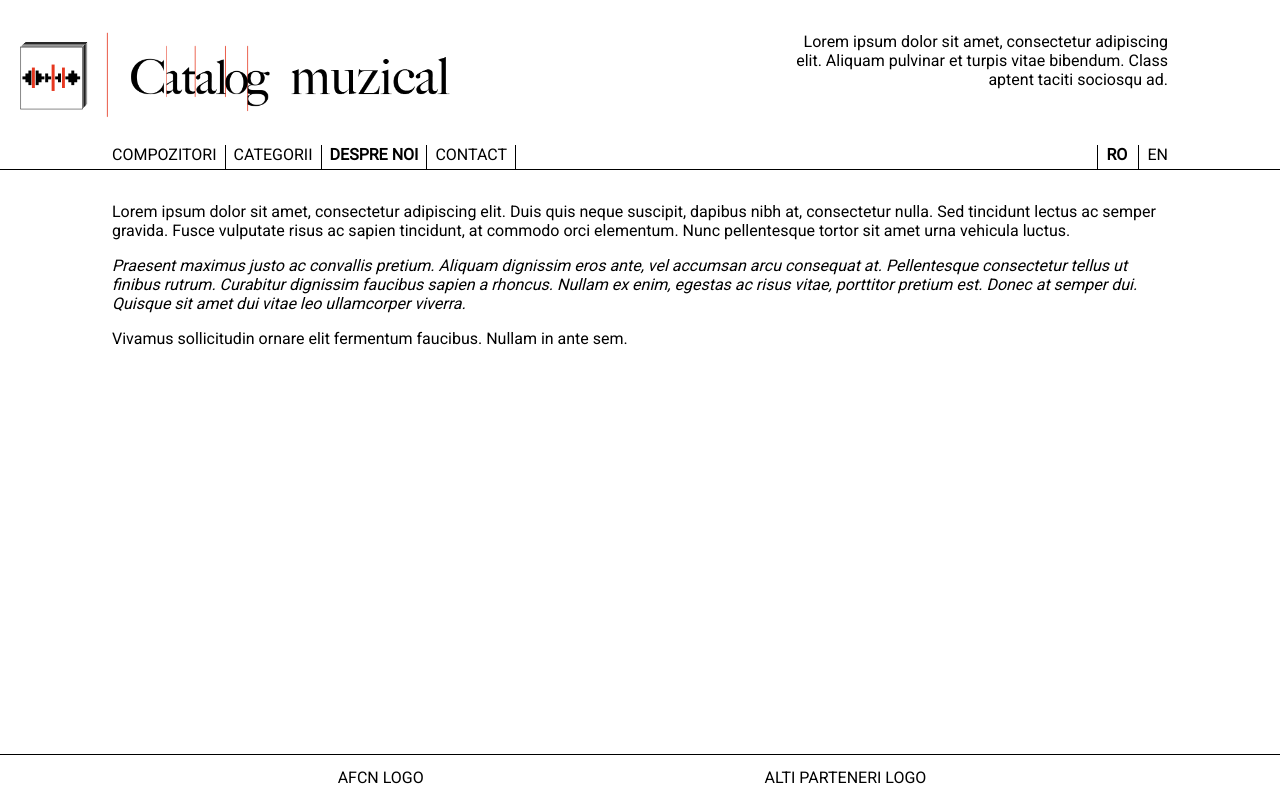
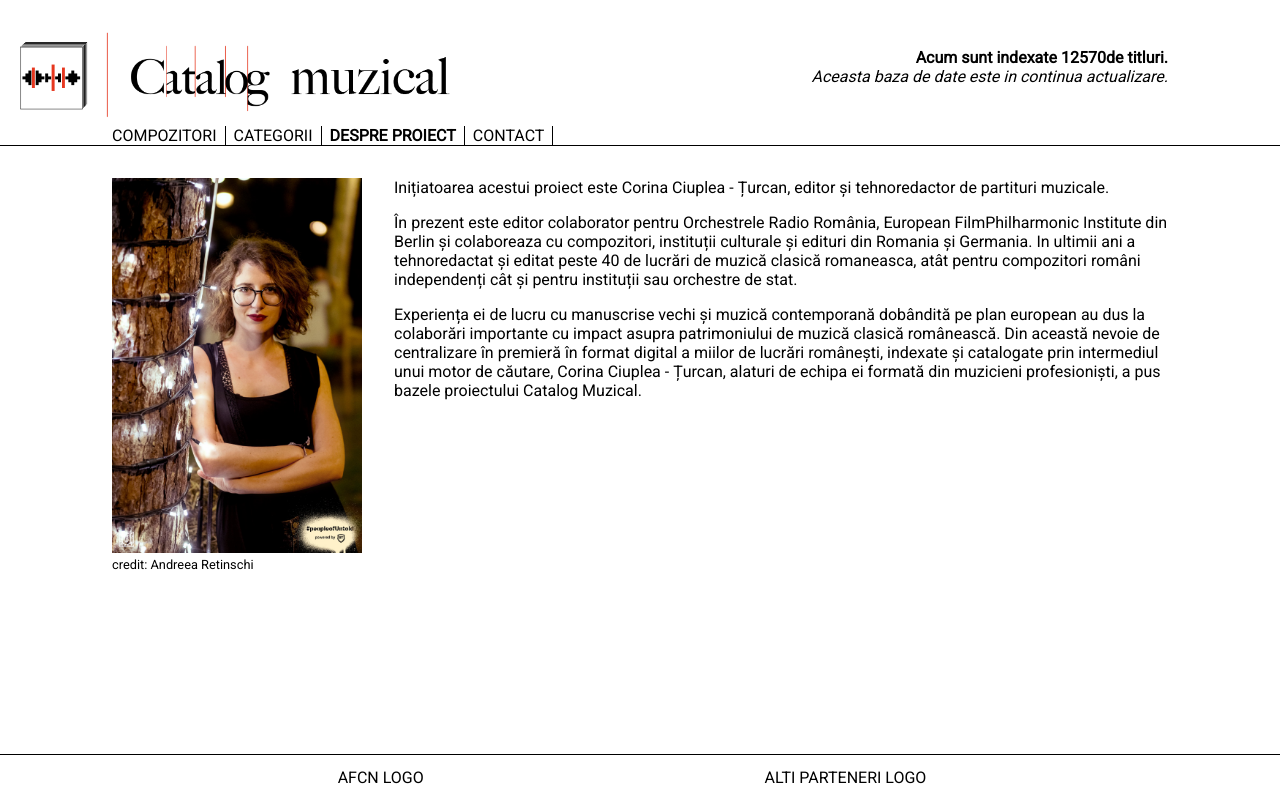
Before and after one commit to ceky/compozitori, a React (Vite) app: page /about-us in a window 1280 px wide. Built offline with nearby package versions, Linux system fonts and the light colour scheme; a web font is replaced by a local one.

Commit message:
Remove language container, bio and photo for compozitor

```diff
--- a/src/components/header/Header.css
+++ b/src/components/header/Header.css
@@ -24,6 +24,17 @@ header .logo {
 .header-description {
   width: 390px;
   text-align: right;
+  margin-top: 2em;
+}
+
+.header-description .bold-desc {
+  font-weight: bold;
+  margin: 0;
+}
+
+.header-description .italic-desc {
+  font-style: italic;
+  margin: 0;
 }
 
 menu {
--- a/src/components/header/Header.jsx
+++ b/src/components/header/Header.jsx
@@ -51,11 +51,12 @@ function Header({ selectedLanguage }) {
               />
             )}
 
-            <p className="header-description">
-              Lorem ipsum dolor sit amet, consectetur adipiscing elit. Aliquam
-              pulvinar et turpis vitae bibendum. Class aptent taciti sociosqu
-              ad.
-            </p>
+            <div className="header-description">
+              <p className="bold-desc">Acum sunt indexate 12570de titluri.</p>
+              <p className="italic-desc">
+                Aceasta baza de date este in continua actualizare.
+              </p>
+            </div>
           </div>
         )}
         <menu>
@@ -83,20 +84,12 @@ function Header({ selectedLanguage }) {
             <li
               className={location.pathname === '/about-us' ? 'activeRoute' : ''}
             >
-              <a href="/about-us">DESPRE NOI</a>
+              <a href="/about-us">DESPRE PROIECT</a>
             </li>
             <li
               className={location.pathname === '/contact' ? 'activeRoute' : ''}
             >
               <a href="/contact">CONTACT</a>
-            </li>
-          </ul>
-          <ul className="languages-container">
-            <li className={selectedLanguage === 'ro' ? 'activeRoute' : ''}>
-              <a href="#">RO</a>
-            </li>
-            <li className={selectedLanguage === 'en' ? 'activeRoute' : ''}>
-              <a href="#">EN</a>
             </li>
           </ul>
         </menu>
--- a/src/pages/AboutUs/AboutUs.css
+++ b/src/pages/AboutUs/AboutUs.css
@@ -1,3 +1,18 @@
 .about-us-container {
   margin: 2em 7em;
 }
+
+.image-container {
+  float: left;
+  margin-bottom: 2em;
+}
+
+.image-container img {
+  max-width: 250px;
+  margin-right: 2em;
+}
+
+.image-container p {
+  font-size: 0.8em;
+  margin: 0;
+}
--- a/src/pages/AboutUs/AboutUs.jsx
+++ b/src/pages/AboutUs/AboutUs.jsx
@@ -3,25 +3,40 @@ import React from 'react';
 import './AboutUs.css';
 
 function AboutUs() {
+  const images = import.meta.globEager('/src/assets/Corina.jpg');
+
   return (
     <div className="about-us-container">
+      <div className="image-container">
+        <img
+          className="avatar"
+          src={images['/src/assets/Corina.jpg'].default}
+        />
+        <p>credit: Andreea Retinschi</p>
+      </div>
+
       <p>
-        Lorem ipsum dolor sit amet, consectetur adipiscing elit. Duis quis neque
-        suscipit, dapibus nibh at, consectetur nulla. Sed tincidunt lectus ac
-        semper gravida. Fusce vulputate risus ac sapien tincidunt, at commodo
-        orci elementum. Nunc pellentesque tortor sit amet urna vehicula luctus.{' '}
+        Inițiatoarea acestui proiect este Corina Ciuplea - Țurcan, editor și
+        tehnoredactor de partituri muzicale.{' '}
       </p>
 
-      <i>
-        Praesent maximus justo ac convallis pretium. Aliquam dignissim eros
-        ante, vel accumsan arcu consequat at. Pellentesque consectetur tellus ut
-        finibus rutrum. Curabitur dignissim faucibus sapien a rhoncus. Nullam ex
-        enim, egestas ac risus vitae, porttitor pretium est. Donec at semper
-        dui. Quisque sit amet dui vitae leo ullamcorper viverra.{' '}
-      </i>
+      <p>
+        În prezent este editor colaborator pentru Orchestrele Radio România,
+        European FilmPhilharmonic Institute din Berlin și colaboreaza cu
+        compozitori, instituții culturale și edituri din Romania și Germania. In
+        ultimii ani a tehnoredactat și editat peste 40 de lucrări de muzică
+        clasică romaneasca, atât pentru compozitori români independenți cât și
+        pentru instituții sau orchestre de stat.{' '}
+      </p>
 
       <p>
-        Vivamus sollicitudin ornare elit fermentum faucibus. Nullam in ante sem.
+        Experiența ei de lucru cu manuscrise vechi și muzică contemporană
+        dobândită pe plan european au dus la colaborări importante cu impact
+        asupra patrimoniului de muzică clasică românească. Din această nevoie de
+        centralizare în premieră în format digital a miilor de lucrări
+        românești, indexate și catalogate prin intermediul unui motor de
+        căutare, Corina Ciuplea - Țurcan, alaturi de echipa ei formată din
+        muzicieni profesioniști, a pus bazele proiectului Catalog Muzical.{' '}
       </p>
     </div>
   );
--- a/src/pages/CompozitoriDetailed/CompozitoriDetailed.jsx
+++ b/src/pages/CompozitoriDetailed/CompozitoriDetailed.jsx
@@ -4,8 +4,6 @@ import TableCompozitor from '../../components/tables/TableCompozitor/TableCompoz
 import './CompozitoriDetailed.css';
 
 function CompozitoriDetailed({ opereCompozitor }) {
-  const images = import.meta.globEager('/src/assets/compozitori/*.jpg');
-
   const opere = [];
   for (const [key, value] of Object.entries(opereCompozitor)) {
     opere.push(JSON.parse(value));
@@ -21,8 +19,6 @@ function CompozitoriDetailed({ opereCompozitor }) {
     <div className="compozitor-details">
       <div className="compozitor-details-container">
         <h1 className="name">{compozitor.numeCompozitor}</h1>
-        <img className="avatar" src={images[compozitor.photo].default} />
-        <p className="description">{compozitor.bioRo}</p>
       </div>
       <div className="table-container">
         <TableCompozitor opere={opere} />
--- a/src/pages/Contact/Contact.css
+++ b/src/pages/Contact/Contact.css
@@ -1,3 +1,7 @@
 .contact-container {
   margin: 2em 7em;
 }
+
+.contact-container a {
+  color: rgb(4, 4, 173);
+}
--- a/src/pages/Contact/Contact.jsx
+++ b/src/pages/Contact/Contact.jsx
@@ -5,24 +5,12 @@ import './Contact.css';
 function Contact() {
   return (
     <div className="contact-container">
-      <p>
-        Lorem ipsum dolor sit amet, consectetur adipiscing elit. Duis quis neque
-        suscipit, dapibus nibh at, consectetur nulla. Sed tincidunt lectus ac
-        semper gravida. Fusce vulputate risus ac sapien tincidunt, at commodo
-        orci elementum. Nunc pellentesque tortor sit amet urna vehicula luctus.{' '}
+      <p className="italic">
+        Compozitorii romani care doresc sa fie indexati in acest catalog sunt
+        bineveniti sa ne contacteze pentru a ne oferi detaliile lucrarilor lor.
       </p>
 
-      <p>
-        Praesent maximus justo ac convallis pretium. Aliquam dignissim eros
-        ante, vel accumsan arcu consequat at. Pellentesque consectetur tellus ut
-        finibus rutrum. Curabitur dignissim faucibus sapien a rhoncus. Nullam ex
-        enim, egestas ac risus vitae, porttitor pretium est. Donec at semper
-        dui. Quisque sit amet dui vitae leo ullamcorper viverra.{' '}
-      </p>
-
-      <b>
-        Vivamus sollicitudin ornare elit fermentum faucibus. Nullam in ante sem.
-      </b>
+      <a href="mailto:office@catalogmuzical.ro">office@catalogmuzical.ro</a>
     </div>
   );
 }
--- a/src/pages/Home/Home.css
+++ b/src/pages/Home/Home.css
@@ -27,11 +27,20 @@
 .home-container .main-description {
   margin: 0;
   margin-bottom: 1em;
+  text-align: center;
+}
+
+.strong {
+  font-weight: bold;
+}
+
+.italic {
+  font-style: italic;
 }
 
 .home-container input {
   outline: none;
-  margin-top: 2em;
+  margin-top: 1em;
 }
 .home-container input[type='search'] {
   -webkit-appearance: textfield;
--- a/src/pages/Home/Home.jsx
+++ b/src/pages/Home/Home.jsx
@@ -32,22 +32,11 @@ function Home() {
           <img src={logo} className="logo" alt="Logo" />
         </div>
         <p className="main-description">
-          Proiectul Catalog Muzical isi propune digitalizarea si agregarea
-          informatiilor despre lucrarile compozitorilor romani intr-un singur
-          loc, care sa fie accesibil tuturor, la un click distanta. O platforma
-          online care sa inglobeze detaliile esentiale despre o lucrare muzicala
-          ( anul compozitie, stilul muzical, intrumentele folosite, unde este
-          disponibila etc.) astfel incat sa fie usor de gasit de catre cei
-          interesati. Catalogmuzical.ro vine in intampinarea nevoilor tuturor
-          profesionistilor din muzica clasica de informatii rapide, concise si
-          utile. Platforma va functiona ca un punct de referinta pentru
-          identificarea si localizarea lucrarilor muzicale apartinand
-          compozitorilor romani. Cu toate ca exista informatii despre fiecare
-          compozitor roman in parte, in diverse carti de istorie sau carti
-          biografice, nu exista un loc care sa centralizeze o lista a lucrarilor
-          compuse de toti compozitorii de muzica clasica din Romania. Sunt
-          cateva carti vechi si dictionare care catalogheaza lucrarile acestora,
-          insa informatiile sunt incomplete, neactualizate si disparate.
+          <p className="strong">Indexul digital al muzicii clasice româești</p>
+
+          <p className="italic">
+            Aceasta baza de date este in continua actualizare
+          </p>
         </p>
 
         <input
```
Also changed, not shown: src/assets/Corina.jpg (added).
